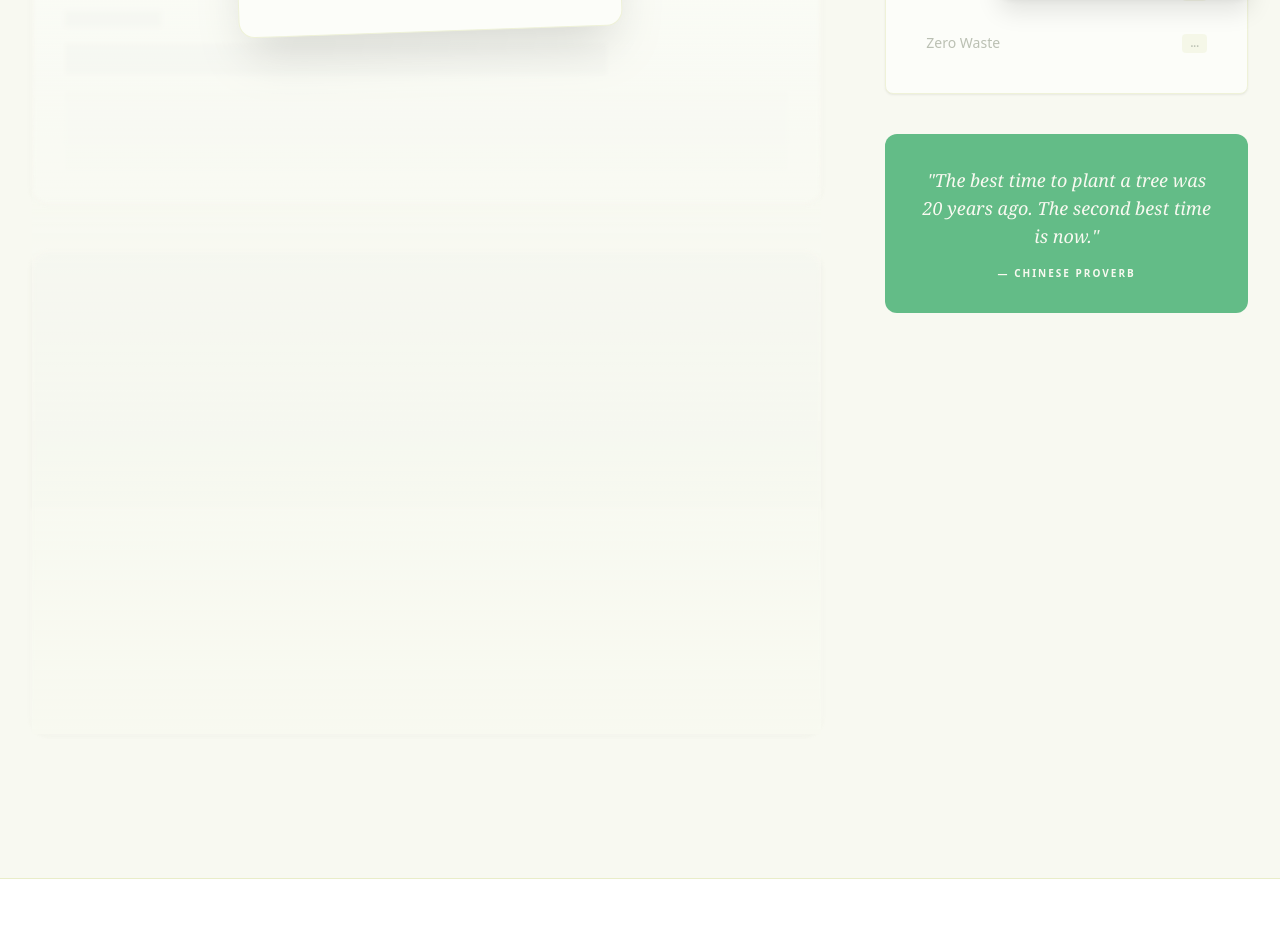
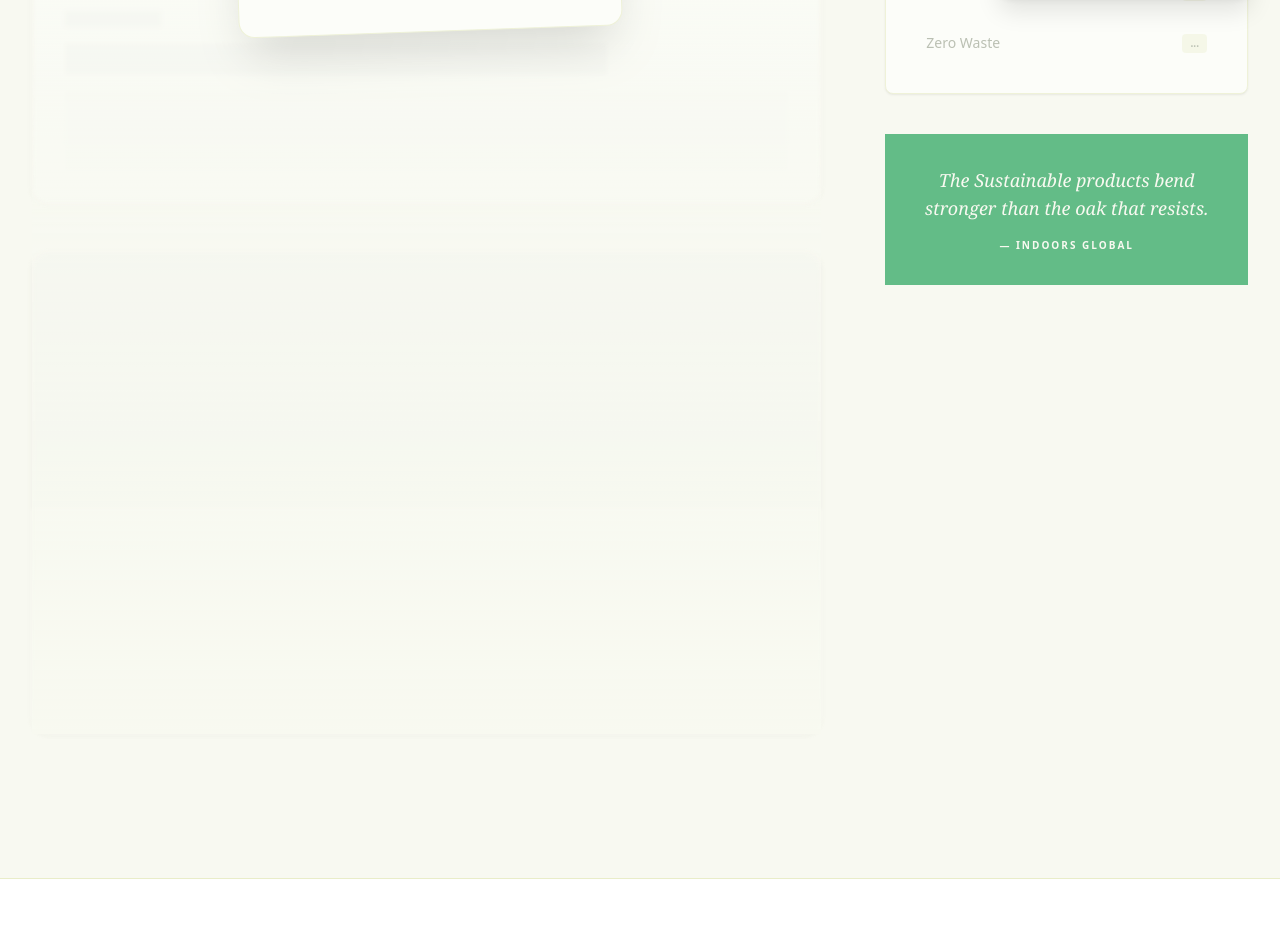
Before and after one commit to indoorsglobal/indoorsglobal, a Next.js app: page /blog in a window 1280 px wide. Shown: the part 780-1707 px from the top of the page. Built offline with nearby package versions, Linux system fonts and the light colour scheme.

Commit message:
Update ComingSoon.tsx

```diff
--- a/app/blog/ComingSoon.tsx
+++ b/app/blog/ComingSoon.tsx
@@ -158,10 +158,10 @@ export default function ComingSoon() {
                 </div>
               </SidebarWrapper>
 
-              <div className="bg-[#009341] p-8 text-center text-[#f8f9f1] rounded-xl">
-                <p className="italic font-serif text-lg mb-4">"The best time to plant a tree was 20 years ago. The second best time is now."</p>
-                <div className="text-[10px] tracking-[0.2em] font-bold uppercase">— Chinese Proverb</div>
-              </div>
+             <div className="bg-[#009341] p-8 text-center text-[#f8f9f1]">
+                <p className="italic font-serif text-lg mb-4">The Sustainable products bend stronger than the oak that resists.</p>
+                <div className="text-[10px] tracking-[0.2em] font-bold uppercase">— indoors Global</div>
+            </div>
             </div>
           </aside>
         </div>
```
